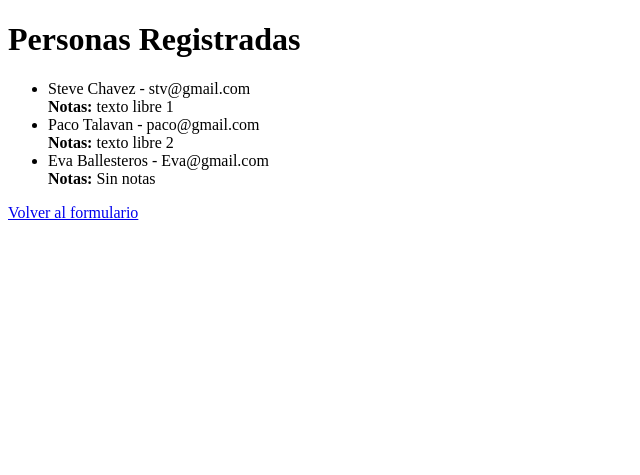
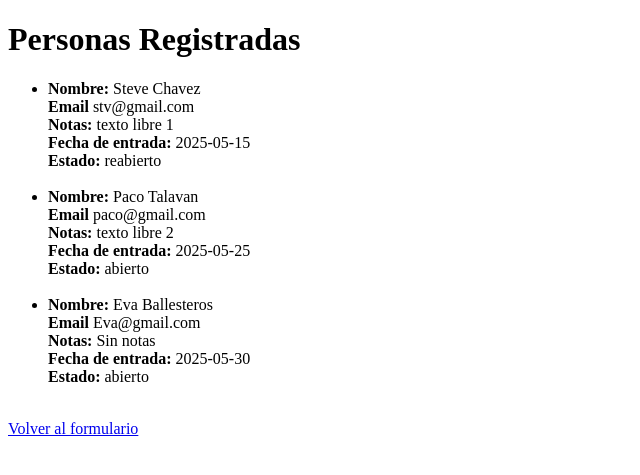
Before and after one commit to SteveCarpio/proy_py_fiduciario_mx, a Flask app: page /registros in a window 1280 px wide. Shown: the top 475 px of the page, without its empty margins (0-640 px from the left). Run offline with Flask 3, Linux system fonts and the light colour scheme.

Commit message:
añadido campos fecha y estado

```diff
--- a/src/app.py
+++ b/src/app.py
@@ -28,7 +28,10 @@ def index():
         persona = Persona(
             nombre=form.nombre.data,
             correo=form.correo.data,
-            notas=form.notas.data)
+            notas=form.notas.data,
+            fecha_entrada=form.fecha_entrada.data,
+            estado=form.estado.data
+        )
 
         # Agregamos la nueva persona a la base de datos
         db.session.add(persona)
--- a/src/models.py
+++ b/src/models.py
@@ -7,3 +7,5 @@ class Persona(db.Model):
     nombre = db.Column(db.String(100), nullable=False)
     correo = db.Column(db.String(120), nullable=False)
     notas = db.Column(db.Text)
+    fecha_entrada = db.Column(db.Date)
+    estado = db.Column(db.String(20))
--- a/src/templates/index.html
+++ b/src/templates/index.html
@@ -11,6 +11,8 @@
         {{ form.nombre.label }} {{ form.nombre() }} <br><br>
         {{ form.correo.label }} {{ form.correo() }} <br><br>
         {{ form.notas.label }} {{ form.notas() }} <br><br>
+        {{ form.fecha_entrada.label }} {{ form.fecha_entrada() }} <br><br>
+        {{ form.estado.label }} {{ form.estado() }} <br><br>
         {{ form.enviar() }}
     </form>
 </body>
--- a/src/templates/records.html
+++ b/src/templates/records.html
@@ -9,8 +9,11 @@
     <ul>
     {% for persona in personas %}
         <li>
-            {{ persona.nombre }} - {{ persona.correo }} <br>
-            <strong>Notas:</strong> {{ persona.notas or "Sin notas" }}
+            <strong>Nombre:</strong> {{ persona.nombre }} <br>
+            <strong>Email</strong>   {{ persona.correo }} <br>
+            <strong>Notas:</strong>  {{ persona.notas or "Sin notas" }} <br>
+            <strong>Fecha de entrada:</strong> {{ persona.fecha_entrada }} <br>
+            <strong>Estado:</strong> {{ persona.estado }} <br><br>
         </li>
     {% endfor %}
     </ul>
```
Also changed, not shown: src/forms.py (+7 -2 lines), src/instance/personas.db.
